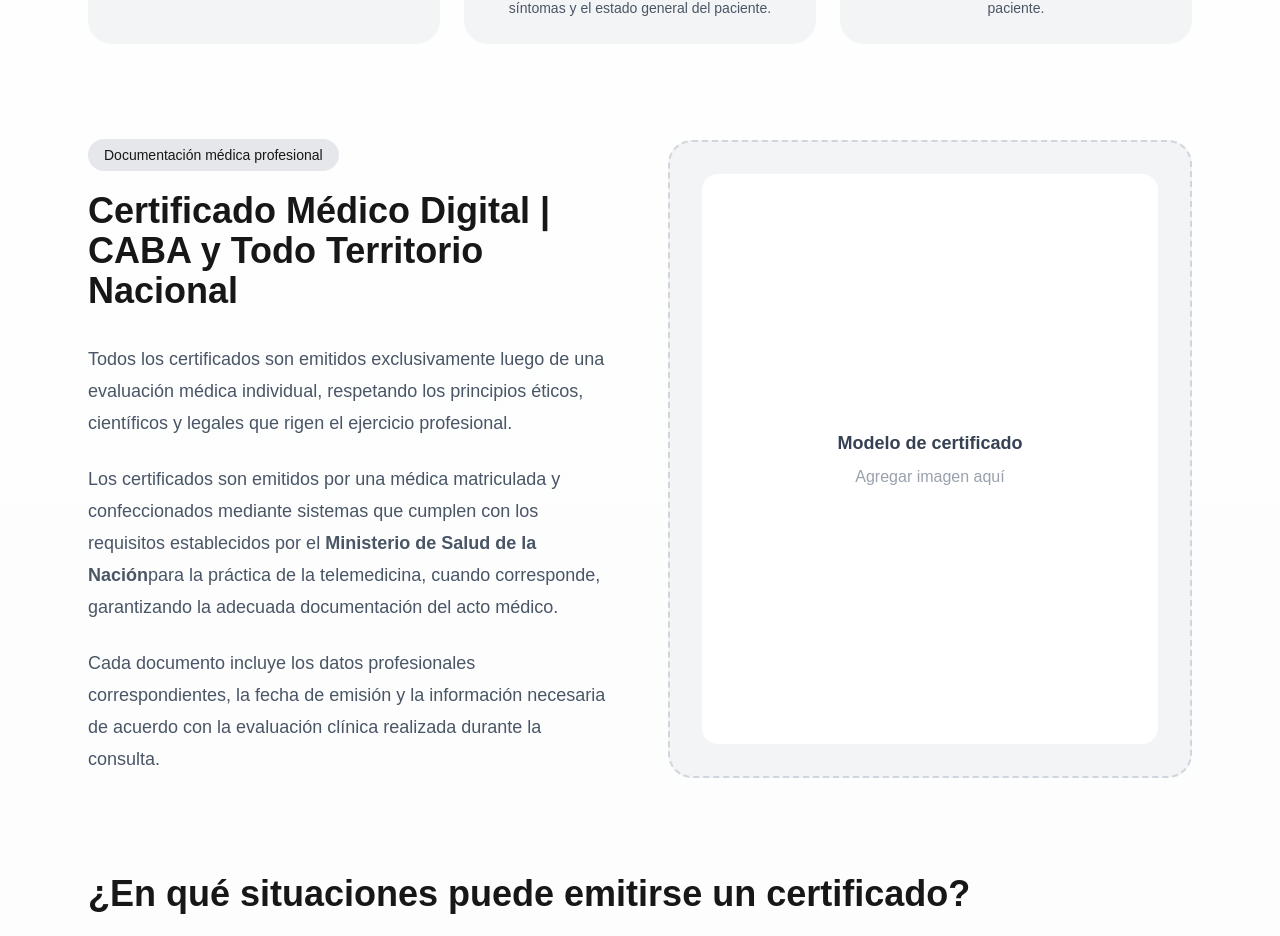
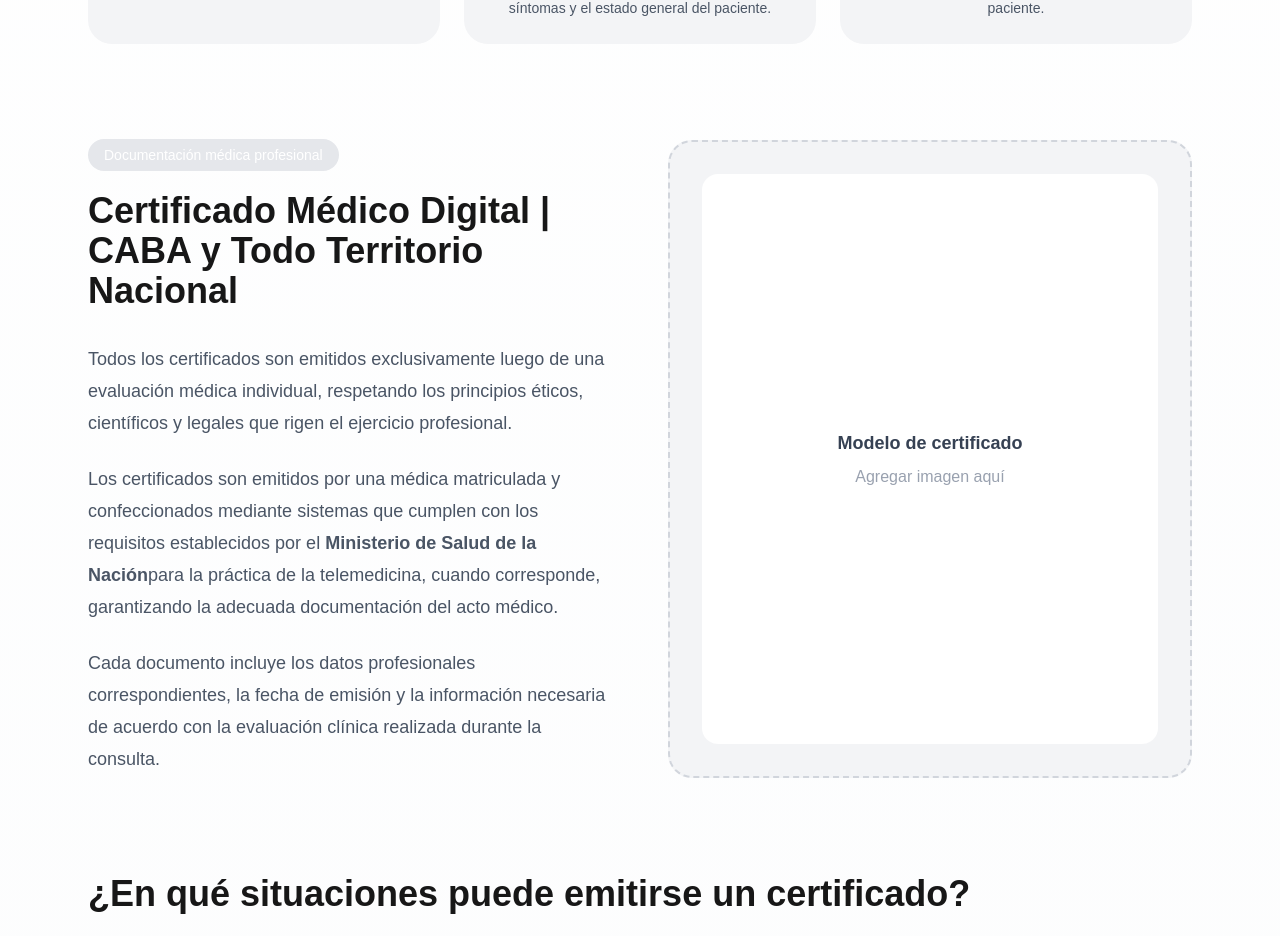
Before and after one commit to camillamacedo/cmmedicina, a Next.js app: page /certificado-medico in a window 1280 px wide. Shown: the part 1036-1972 px from the top of the page. Built offline with nearby package versions, Linux system fonts and the light colour scheme.

Commit message:
Refactor page.tsx for medical certificate service

```diff
--- a/app/certificado-medico/page.tsx
+++ b/app/certificado-medico/page.tsx
@@ -153,7 +153,7 @@ export default function CertificadosMedicos() {
 
           <div>
 
-            <span className="rounded-full bg-gray-200 px-4 py-2 text-sm font-medium">
+            <span className="rounded-full bg-gray-200 px-4 py-2 text-sm font-medium text-white ">
               Documentación médica profesional
             </span>
 
```
